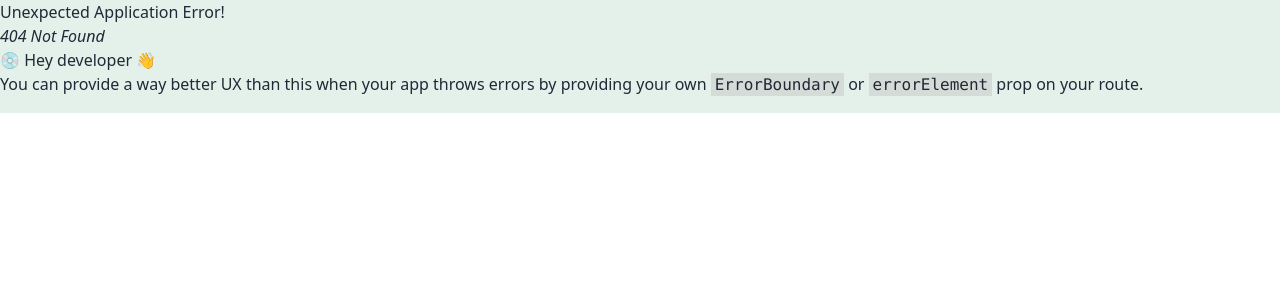
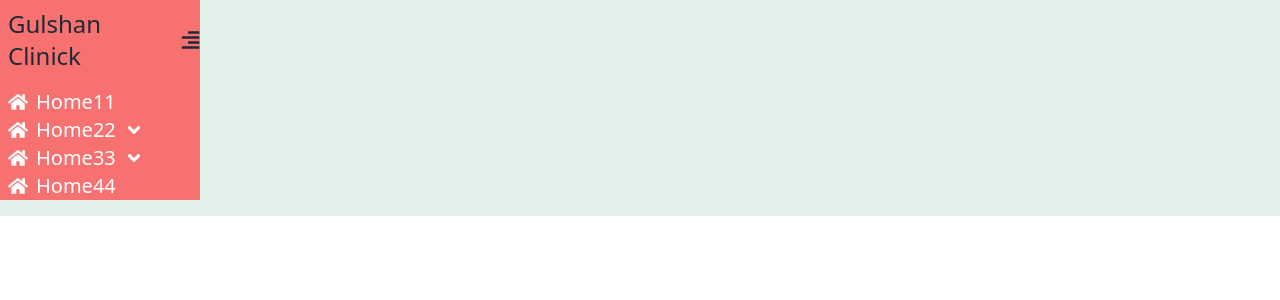
Before and after one commit to 0rakib0/Hospital-Management-Client, a React (Vite) app: page /sidebar in a window 1280 px wide. Before the commit this address had no page. Shown: the top 300 px of the page. Built offline with nearby package versions, Linux system fonts and the light colour scheme.

Commit message:
start design dashbord

```diff
--- a/package.json
+++ b/package.json
@@ -11,6 +11,7 @@
   },
   "dependencies": {
     "@tanstack/react-query": "^5.22.2",
+    "framer-motion": "^11.0.8",
     "jwt-decode": "^4.0.0",
     "localforage": "^1.10.0",
     "match-sorter": "^6.3.1",
--- a/src/Pages/Dashbord/Dashbord.jsx
+++ b/src/Pages/Dashbord/Dashbord.jsx
@@ -1,15 +1,18 @@
 import { useQuery } from "@tanstack/react-query"
 import useAxious from "../../Hook/SecureAxious"
 import useAuth from "../../Hook/useAuth"
-
-const Dashbord = () =>{
+import { FaWheelchair } from "react-icons/fa";
+import { Link } from "react-router-dom";
+import { TbWheelchair } from "react-icons/tb";
+import { MdOutlineWheelchairPickup } from "react-icons/md";
+const Dashbord = () => {
 
     const asiouxSecure = useAxious()
-    const {user, userInfo} = useAuth()
+    const { user, userInfo } = useAuth()
 
-    const {data} = useQuery({
+    const { data } = useQuery({
         queryKey: ['patients'],
-        queryFn:async () => {
+        queryFn: async () => {
             const res = await asiouxSecure.get('/patients/patients/')
             return res.data
         }
@@ -21,9 +24,48 @@ const Dashbord = () =>{
     console.log(userInfo)
 
     return (
-        <div>
-            <h1 className="bg-primaryColor">THis os Dashbord section</h1>
-            {user&& user}
+        <div className="m-6">
+            <div className="grid grid-cols-4 gap-4">
+                <div className="bg-white flex items-center">
+                    <div className="h-full w-2/5 bg-red-500 p-4 flex items-center justify-center">
+                        <FaWheelchair className="text-4xl text-white"></FaWheelchair>
+                    </div>
+                    <div className="ml-4 text-xl">
+                        <p><Link>All Patients</Link></p>
+                        <p>0</p>
+                    </div>
+                </div>
+
+                <div className="bg-white flex items-center">
+                    <div className="h-full w-2/5 bg-blue-500 p-4 flex items-center justify-center">
+                        <TbWheelchair className="text-4xl text-white"></TbWheelchair>
+                    </div>
+                    <div className="ml-4 text-xl">
+                        <p><Link>Add Patients</Link></p>
+                    </div>
+                </div>
+
+                <div className="bg-white flex items-center">
+                    <div className="h-full w-2/5 bg-green-500 p-4 flex items-center justify-center">
+                        <FaWheelchair className="text-4xl text-white"></FaWheelchair>
+                    </div>
+                    <div className="ml-4 text-xl">
+                        <p><Link>In Treathment Patients</Link></p>
+                        <p>0</p>
+                    </div>
+                </div>
+                <div className="bg-white flex items-center">
+                    <div className="h-full w-2/5 bg-yellow-500 p-4 flex items-center justify-center">
+                        <MdOutlineWheelchairPickup className="text-4xl text-white"></MdOutlineWheelchairPickup>
+                    </div>
+                    <div className="ml-4 text-xl">
+                        <p><Link>Dishcharg Patients</Link></p>
+                        <p>0</p>
+                    </div>
+                </div>
+
+
+            </div>
         </div>
     )
 }
--- a/src/Routs/Routs.jsx
+++ b/src/Routs/Routs.jsx
@@ -28,6 +28,7 @@ import PrivatRouts from "./PrivatRouts";
 import SignelPatientsInfo from "../Pages/Dashbord/PatientsDashbord";
 import DrReletedAppoinment from "../Pages/DrReletedAppoinment/DrReletedAppoinment";
 import DrReletedMessage from "../Pages/DrReletedMessage/DrReletedMessage";
+import SideBar from "../Shared/NavBar/Sidebar";
 
 const router = createBrowserRouter([
     {
@@ -132,6 +133,10 @@ const router = createBrowserRouter([
         }
       ]
     },
+    {
+      path:'/sidebar/',
+      element: <SideBar></SideBar>
+    }
   ]);
 
 
--- /dev/null
+++ b/src/Shared/NavBar/Sidebar.jsx
@@ -0,0 +1,119 @@
+import { AnimatePresence, motion } from "framer-motion";
+import { useState } from "react";
+import { FaAlignRight, FaAngleDown, FaAngleUp, FaCaretDown, FaHome } from "react-icons/fa";
+import { NavLink } from "react-router-dom";
+
+const SideBar = () => {
+
+    const [openMenus, setOpenMenus] = useState({}); // State to track open state for each submenu
+
+    const toggleMenu = (index) => {
+        setOpenMenus(prevState => ({...prevState, [index]: !prevState[index]}));
+    };
+
+    const NavLinks = [
+        {
+            path: '',
+            name: 'Home11',
+            icon: <FaHome></FaHome>
+
+        },
+        {
+            path: '',
+            name: 'Home22',
+            icon: <FaHome></FaHome>,
+            submenu: [
+                {
+                    path: '',
+                    name: 'Home1',
+                    icon: <FaHome></FaHome>
+                },
+                {
+                    path: '',
+                    name: 'Home2',
+                    icon: <FaHome></FaHome>
+                },
+                {
+                    path: '',
+                    name: 'Home3',
+                    icon: <FaHome></FaHome>
+                },
+            ]
+        },
+        {
+            path: '',
+            name: 'Home33',
+            icon: <FaHome></FaHome>,
+            submenu: [
+                {
+                    path: '',
+                    name: 'Home1',
+                    icon: <FaHome></FaHome>
+                },
+                {
+                    path: '',
+                    name: 'Home2',
+                    icon: <FaHome></FaHome>
+                },
+                {
+                    path: '',
+                    name: 'Home3',
+                    icon: <FaHome></FaHome>
+                },
+            ]
+        },
+        {
+            path: '',
+            name: 'Home44',
+            icon: <FaHome></FaHome>
+        }
+
+    ]
+
+    return (
+        <div className="h-full">
+            <motion.div animate={{ width: "200px" }} className="bg-red-400">
+                <div className="flex items-center pt-2 pl-2 gap-2">
+                    <p className="text-2xl">Gulshan Clinick</p>
+                    <FaAlignRight className="text-xl"></FaAlignRight>
+                </div>
+                <div className="mt-4">
+                    {
+                        NavLinks?.map((list, index) => <ul key={index}>
+                            <div>
+                                <li className="overflow-hidden">
+                                    <div className='flex items-center gap-2 ml-2 text-xl text-white'>
+                                        {list.icon}
+                                        <NavLink>{list.name}</NavLink>
+                                        {list.submenu && (
+                                            <span onClick={() => toggleMenu(index)}>
+                                                {openMenus[index] ? (
+                                                    <FaAngleUp />
+                                                ) : (
+                                                    <FaAngleDown />
+                                                )}
+                                            </span>
+                                        )}
+                                    </div>
+                                    {list.submenu &&
+                                        <ol className={`duration-300 ${openMenus[index] ? '' : 'hidden'}`}>
+                                            {list.submenu.map((sub, subIndex) => (
+                                                <li key={subIndex} className="mt-0 bg-green-400">
+                                                    <div className='flex items-center gap-2 ml-2 text-xl text-white'>
+                                                        {sub.icon}
+                                                        <NavLink>{sub.name}</NavLink>
+                                                    </div>
+                                                </li>
+                                            ))}
+                                        </ol>}
+                                </li>
+                            </div>
+                        </ul>)
+                    }
+                </div>
+            </motion.div>
+        </div>
+    )
+}
+
+export default SideBar;
```
Also changed, not shown: 1 other file (tests, documents, lock files or other folders).
